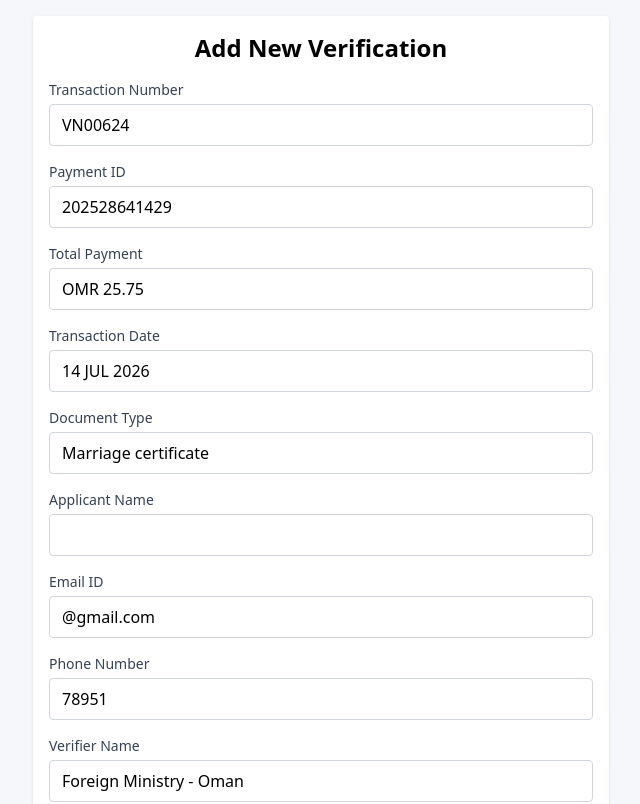
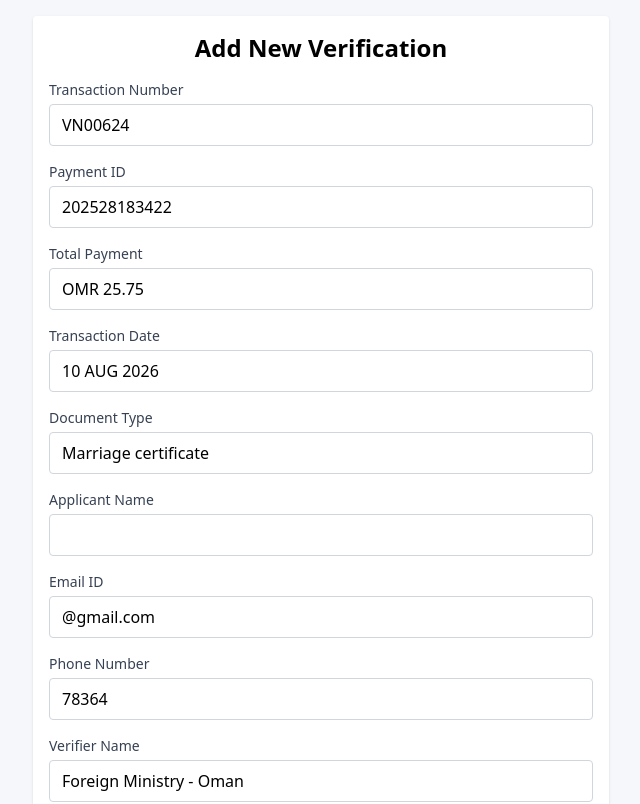
Before and after one commit to Randomtanvir/doscwallets-hostinger, a Next.js app: page /dashboard/create in a window 1280 px wide. Shown: the top 804 px of the page, without its empty margins (319-959 px from the left). Built offline with nearby package versions, Linux system fonts and the light colour scheme.

Commit message:
form update

```diff
--- a/app/dashboard/create/_component/VerificationForm.jsx
+++ b/app/dashboard/create/_component/VerificationForm.jsx
@@ -14,16 +14,16 @@ export default function VerificationForm({
   const { register, handleSubmit, reset } = useForm({
     defaultValues: {
       transactionNumber: "VN00624",
-      paymentId: "202528641429",
+      paymentId: "202528183422",
       totalPayment: "OMR 25.75",
-      transactionDate: "14 JUL 2026",
+      transactionDate: "10 AUG 2026",
       documentType: "Marriage certificate",
       applicantName: "",
       email: "@gmail.com",
-      phoneNumber: "78951",
+      phoneNumber: "78364",
       verifierName: "Foreign Ministry - Oman",
       verificationStatus: "Approved",
-      verificationDateTime: "2026-07-14 11:02:31",
+      verificationDateTime: "2026-08-10 11:08:21",
       urlLink: verifactionData?.urlLink || generateEncodedString(),
     },
   });
```
